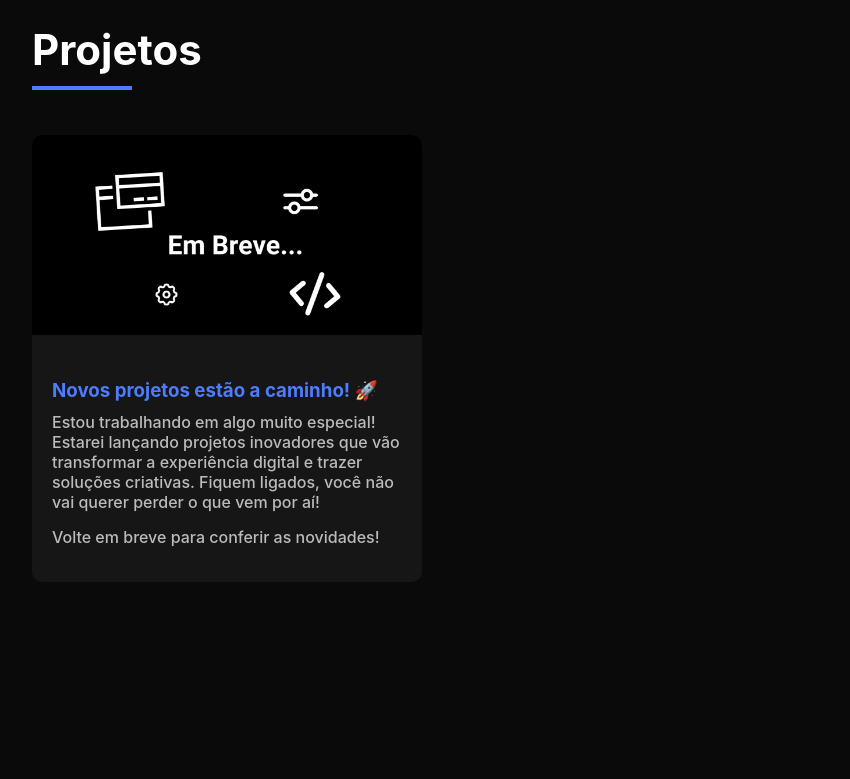
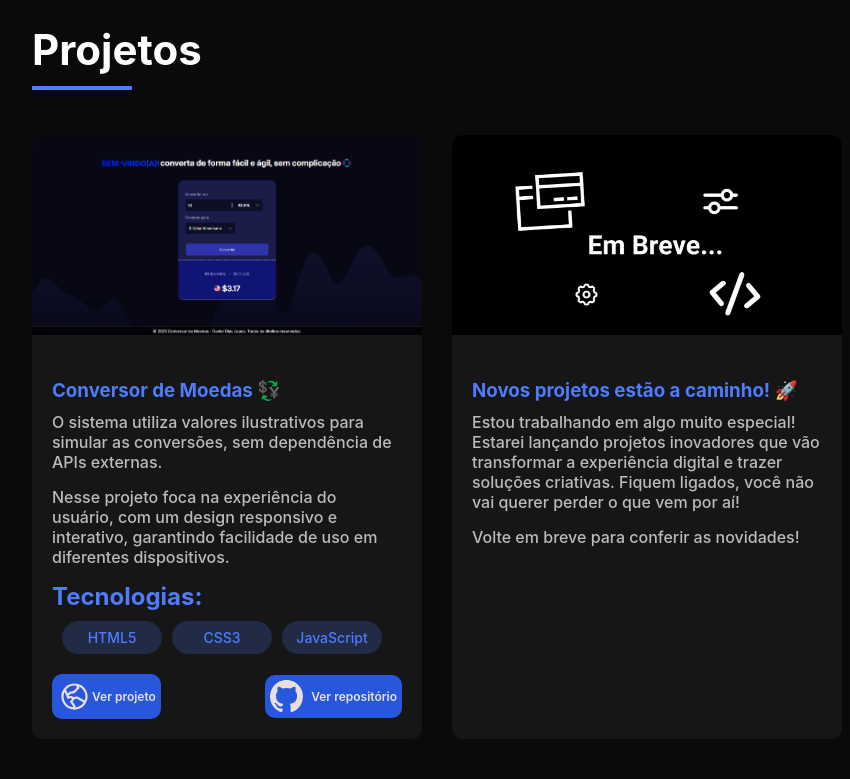
Before and after one commit to leinadd18/Portfolio, a plain HTML site: page index.html in a window 1280 px wide. Shown: the part 840-1619 px from the top of the page, without its empty margins (18-868 px from the left). Drawn offline with Linux system fonts and the light colour scheme.

Commit message:
Novo-projeto

```diff
--- a/index.html
+++ b/index.html
@@ -44,13 +44,50 @@
 
         <h2 class="titulo-secao">Projetos</h2>
 
-        <div class="grade-projetos hidden">
+        <div class="grade-projetos">
 
-            <div class="card-projeto efeito-cursor-card">
+            <div class="card-projeto efeito-cursor-card projeto-oculto">
+                <img class="img-projeto" src="img/conversor.png" alt="imagem-projeto">
+                <div class="info-projeto">
+                    <h3>Conversor de Moedas 💱</h3>
+                    <p>O sistema utiliza valores ilustrativos para simular as conversões, sem dependência de APIs
+                        externas.</p>
+                    <p>Nesse projeto foca na experiência do usuário, com um design responsivo e interativo, garantindo
+                        facilidade de uso em diferentes dispositivos.</p>
+                    <h2>Tecnologias:</h2>
+                    <div class="caixa">
+                        <span class="tag-habilidades">HTML5</span>
+                        <span class="tag-habilidades">CSS3</span>
+                        <span class="tag-habilidades">JavaScript</span>
+                    </div>
+                    <div class="links-projeto">
+                        <a href="https://conversorcoin.vercel.app" target="_blank">
+                            <svg width="35px" viewBox="0 0 24 24" fill="none" xmlns="http://www.w3.org/2000/svg">
+                                <path fill-rule="evenodd" clip-rule="evenodd"
+                                    d="M6.15407 7.30116C7.52877 5.59304 9.63674 4.5 12 4.5C12.365 4.5 12.7238 4.52607 13.0748 4.57644L13.7126 5.85192L11.2716 8.2929L8.6466 8.6679L7.36009 9.95441L6.15407 7.30116ZM5.2011 8.82954C4.75126 9.79256 4.5 10.8669 4.5 12C4.5 15.6945 7.17133 18.7651 10.6878 19.3856L11.0989 18.7195L8.8147 15.547L10.3741 13.5256L9.63268 13.1549L6.94027 13.6036L6.41366 11.4972L5.2011 8.82954ZM7.95559 11.4802L8.05962 11.8964L9.86722 11.5951L11.3726 12.3478L14.0824 11.9714L18.9544 14.8135C19.3063 13.9447 19.5 12.995 19.5 12C19.5 8.93729 17.6642 6.30336 15.033 5.13856L15.5377 6.1481L11.9787 9.70711L9.35371 10.0821L7.95559 11.4802ZM18.2539 16.1414C16.9774 18.0652 14.8369 19.366 12.3859 19.4902L12.9011 18.6555L10.6853 15.578L12.0853 13.7632L13.7748 13.5286L18.2539 16.1414ZM12 3C7.02944 3 3 7.02944 3 12C3 16.9706 7.02944 21 12 21C16.9706 21 21 16.9706 21 12C21 7.02944 16.9706 3 12 3Z"
+                                    fill="#e8dede"></path>
+                            </svg>Ver projeto</a>
+                            <a href="https://github.com/leinadd18/Conversor-de-moedas" style="display: flex; gap: 8px;" target="_blank">
+                                <svg xmlns="http://www.w3.org/2000/svg" width="33px" fill="currentColor"
+                                    class="bi bi-github" viewBox="0 0 16 16">
+                                    <path
+                                        d="M8 0C3.58 0 0 3.58 0 8c0 3.54 2.29 6.53 5.47 7.59.4.07.55-.17.55-.38 0-.19-.01-.82-.01-1.49-2.01.37-2.53-.49-2.69-.94-.09-.23-.48-.94-.82-1.13-.28-.15-.68-.52-.01-.53.63-.01 1.08.58 1.23.82.72 1.21 1.87.87 2.33.66.07-.52.28-.87.51-1.07-1.78-.2-3.64-.89-3.64-3.95 0-.87.31-1.59.82-2.15-.08-.2-.36-1.02.08-2.12 0 0 .67-.21 2.2.82.64-.18 1.32-.27 2-.27s1.36.09 2 .27c1.53-1.04 2.2-.82 2.2-.82.44 1.1.16 1.92.08 2.12.51.56.82 1.27.82 2.15 0 3.07-1.87 3.75-3.65 3.95.29.25.54.73.54 1.48 0 1.07-.01 1.93-.01 2.2 0 .21.15.46.55.38A8.01 8.01 0 0 0 16 8c0-4.42-3.58-8-8-8">
+                                    </path>
+                                </svg>
+                                Ver repositório
+                            </a>
+
+                    </div>
+                </div>
+            </div>
+
+            <div class="card-projeto efeito-cursor-card projeto-oculto">
                 <img class="img-projeto" src="img/Em Breve.png" alt="imagem-projeto">
                 <div class="info-projeto">
                     <h3>Novos projetos estão a caminho! 🚀</h3>
-                    <p>Estou trabalhando em algo muito especial! Estarei lançando projetos inovadores que vão transformar a experiência digital e trazer soluções criativas. Fiquem ligados, você não vai querer perder o que vem por aí!</p>
+                    <p>Estou trabalhando em algo muito especial! Estarei lançando projetos inovadores que vão
+                        transformar a experiência digital e trazer soluções criativas. Fiquem ligados, você não vai
+                        querer perder o que vem por aí!</p>
                     <p>Volte em breve para conferir as novidades!</p>
                     <a href="#"></a>
                 </div>
@@ -67,13 +104,18 @@
 
             <div class="conteudo-sobre">
                 <h2>Desenvolvedor com paixão por criar soluções digitais</h2>
-            <p>Sou desenvolvedor com foco em criar soluções práticas e eficientes que resolvem problemas reais. Para mim, o desenvolvimento vai além de escrever código; trata-se de entender profundamente as necessidades dos usuários e entregar resultados que realmente impactem suas vidas de forma positiva.</p>
-            <p>Estou em constante aprendizado, explorando novas tecnologias e metodologias para garantir que meus projetos sejam inovadores e atendam às expectativas. Meu objetivo é criar soluções que não apenas funcionem, mas que proporcionem uma experiência excepcional aos usuários.</p>
+                <p>Sou desenvolvedor com foco em criar soluções práticas e eficientes que resolvem problemas reais. Para
+                    mim, o desenvolvimento vai além de escrever código; trata-se de entender profundamente as
+                    necessidades dos usuários e entregar resultados que realmente impactem suas vidas de forma positiva.
+                </p>
+                <p>Estou em constante aprendizado, explorando novas tecnologias e metodologias para garantir que meus
+                    projetos sejam inovadores e atendam às expectativas. Meu objetivo é criar soluções que não apenas
+                    funcionem, mas que proporcionem uma experiência excepcional aos usuários.</p>
 
 
                 <div class="habilidades">
                     <span class="tag-habilidades">HTML5</span>
-                <span class="tag-habilidades">CSS</span>
+                    <span class="tag-habilidades">CSS3</span>
                     <span class="tag-habilidades">JavaScript</span>
                     <span class="tag-habilidades">React</span>
                     <span class="tag-habilidades">Node.js</span>
@@ -90,22 +132,32 @@
         <h2 class="titulo-secao">Contato</h2>
         <div class="botoes-contatos hidden">
             <a href="mailto:dan.dias1808@gmail.com" target="_blank" class="botao-contato email efeito-cursor">
-                <svg xmlns="http://www.w3.org/2000/svg" width="30" fill="currentColor" class="bi bi-envelope-fill" viewBox="0 0 16 16">
-                    <path d="M.05 3.555A2 2 0 0 1 2 2h12a2 2 0 0 1 1.95 1.555L8 8.414zM0 4.697v7.104l5.803-3.558zM6.761 8.83l-6.57 4.027A2 2 0 0 0 2 14h12a2 2 0 0 0 1.808-1.144l-6.57-4.027L8 9.586zm3.436-.586L16 11.801V4.697z"></path>
+                <svg xmlns="http://www.w3.org/2000/svg" width="30" fill="currentColor" class="bi bi-envelope-fill"
+                    viewBox="0 0 16 16">
+                    <path
+                        d="M.05 3.555A2 2 0 0 1 2 2h12a2 2 0 0 1 1.95 1.555L8 8.414zM0 4.697v7.104l5.803-3.558zM6.761 8.83l-6.57 4.027A2 2 0 0 0 2 14h12a2 2 0 0 0 1.808-1.144l-6.57-4.027L8 9.586zm3.436-.586L16 11.801V4.697z">
+                    </path>
                 </svg>
                 <span>Email</span>
             </a>
 
-            <a href="https://www.linkedin.com/in/danieldiasl" target="_blank" class="botao-contato linkedin efeito-cursor">
-                <svg xmlns="http://www.w3.org/2000/svg" width="30" fill="currentColor" class="bi bi-linkedin" viewBox="0 0 16 16">
-                    <path d="M0 1.146C0 .513.526 0 1.175 0h13.65C15.474 0 16 .513 16 1.146v13.708c0 .633-.526 1.146-1.175 1.146H1.175C.526 16 0 15.487 0 14.854zm4.943 12.248V6.169H2.542v7.225zm-1.2-8.212c.837 0 1.358-.554 1.358-1.248-.015-.709-.52-1.248-1.342-1.248S2.4 3.226 2.4 3.934c0 .694.521 1.248 1.327 1.248zm4.908 8.212V9.359c0-.216.016-.432.08-.586.173-.431.568-.878 1.232-.878.869 0 1.216.662 1.216 1.634v3.865h2.401V9.25c0-2.22-1.184-3.252-2.764-3.252-1.274 0-1.845.7-2.165 1.193v.025h-.016l.016-.025V6.169h-2.4c.03.678 0 7.225 0 7.225z"></path>
+            <a href="https://www.linkedin.com/in/danieldiasl" target="_blank"
+                class="botao-contato linkedin efeito-cursor">
+                <svg xmlns="http://www.w3.org/2000/svg" width="30" fill="currentColor" class="bi bi-linkedin"
+                    viewBox="0 0 16 16">
+                    <path
+                        d="M0 1.146C0 .513.526 0 1.175 0h13.65C15.474 0 16 .513 16 1.146v13.708c0 .633-.526 1.146-1.175 1.146H1.175C.526 16 0 15.487 0 14.854zm4.943 12.248V6.169H2.542v7.225zm-1.2-8.212c.837 0 1.358-.554 1.358-1.248-.015-.709-.52-1.248-1.342-1.248S2.4 3.226 2.4 3.934c0 .694.521 1.248 1.327 1.248zm4.908 8.212V9.359c0-.216.016-.432.08-.586.173-.431.568-.878 1.232-.878.869 0 1.216.662 1.216 1.634v3.865h2.401V9.25c0-2.22-1.184-3.252-2.764-3.252-1.274 0-1.845.7-2.165 1.193v.025h-.016l.016-.025V6.169h-2.4c.03.678 0 7.225 0 7.225z">
+                    </path>
                 </svg>
                 <span>Linkedin</span>
             </a>
 
             <a href="https://github.com/leinadd18" target="_blank" class="botao-contato github efeito-cursor">
-                <svg xmlns="http://www.w3.org/2000/svg" width="30" fill="currentColor" class="bi bi-github" viewBox="0 0 16 16">
-                    <path d="M8 0C3.58 0 0 3.58 0 8c0 3.54 2.29 6.53 5.47 7.59.4.07.55-.17.55-.38 0-.19-.01-.82-.01-1.49-2.01.37-2.53-.49-2.69-.94-.09-.23-.48-.94-.82-1.13-.28-.15-.68-.52-.01-.53.63-.01 1.08.58 1.23.82.72 1.21 1.87.87 2.33.66.07-.52.28-.87.51-1.07-1.78-.2-3.64-.89-3.64-3.95 0-.87.31-1.59.82-2.15-.08-.2-.36-1.02.08-2.12 0 0 .67-.21 2.2.82.64-.18 1.32-.27 2-.27s1.36.09 2 .27c1.53-1.04 2.2-.82 2.2-.82.44 1.1.16 1.92.08 2.12.51.56.82 1.27.82 2.15 0 3.07-1.87 3.75-3.65 3.95.29.25.54.73.54 1.48 0 1.07-.01 1.93-.01 2.2 0 .21.15.46.55.38A8.01 8.01 0 0 0 16 8c0-4.42-3.58-8-8-8"></path>
+                <svg xmlns="http://www.w3.org/2000/svg" width="30" fill="currentColor" class="bi bi-github"
+                    viewBox="0 0 16 16">
+                    <path
+                        d="M8 0C3.58 0 0 3.58 0 8c0 3.54 2.29 6.53 5.47 7.59.4.07.55-.17.55-.38 0-.19-.01-.82-.01-1.49-2.01.37-2.53-.49-2.69-.94-.09-.23-.48-.94-.82-1.13-.28-.15-.68-.52-.01-.53.63-.01 1.08.58 1.23.82.72 1.21 1.87.87 2.33.66.07-.52.28-.87.51-1.07-1.78-.2-3.64-.89-3.64-3.95 0-.87.31-1.59.82-2.15-.08-.2-.36-1.02.08-2.12 0 0 .67-.21 2.2.82.64-.18 1.32-.27 2-.27s1.36.09 2 .27c1.53-1.04 2.2-.82 2.2-.82.44 1.1.16 1.92.08 2.12.51.56.82 1.27.82 2.15 0 3.07-1.87 3.75-3.65 3.95.29.25.54.73.54 1.48 0 1.07-.01 1.93-.01 2.2 0 .21.15.46.55.38A8.01 8.01 0 0 0 16 8c0-4.42-3.58-8-8-8">
+                    </path>
                 </svg>
                 <span>GitHub</span>
             </a>
@@ -120,4 +172,5 @@
 
 </body>
 <script src="script.js"></script>
+
 </html>
--- a/script.js
+++ b/script.js
@@ -48,3 +48,20 @@
  })
 
  element.forEach((secao) =>  olha2.observe(secao));
+
+ // Seleciona todos os projetos ocultos
+const projetosOcultos = document.querySelectorAll('.projeto-oculto');
+
+const observerProjetos = new IntersectionObserver((entries) => {
+    entries.forEach((entry, index) => {
+        if (entry.isIntersecting) {
+            setTimeout(() => {
+                entry.target.classList.add('projeto-visivel');
+            }, index * 300); // Atraso progressivo (300ms por projeto)
+        }else {
+            entry.target.classList.remove('projeto-visivel');
+        }
+    });
+}, { threshold: 0.2 });
+
+projetosOcultos.forEach((projeto) => observerProjetos.observe(projeto));
--- a/styles.css
+++ b/styles.css
@@ -161,11 +161,6 @@ ul a:hover {
     overflow: hidden;
 }
 
-.card-projeto a {
-    color: #4d7cfe;
-    text-decoration: none;
-}
-
 .info-projeto {
     padding: 20px;
 
@@ -179,6 +174,51 @@ ul a:hover {
     color: #bbb;
     margin-bottom: 15px;
     text-align: left;
+}
+
+.caixa {
+    display: flex;
+    position: relative;
+    top: 10px;
+    justify-content: center;
+}
+
+.info-projeto span {
+    display: flex;
+    flex-direction: row;
+    align-items: center;
+    justify-content: center;
+    width: 100px;
+}
+
+.links-projeto {
+    display: flex;
+    justify-content: space-between;
+    align-items: center;
+    margin-top: 20px;
+}
+
+.links-projeto a {
+    background-color: #2657dd;
+    color: #e8dede;
+    text-decoration: none;
+    padding: 5px;
+    border-radius: 10px;
+    font-size: 12px;
+    cursor: pointer;
+    display: flex;
+    align-items: center;
+    font-weight: 600;
+    transition: all .1s ease-out;
+}
+
+.links-projeto a:hover {
+   opacity: .7;
+   background-color: #0c3fce;
+}
+
+.links-projeto a:active {
+    transform: scale(0.85);
 }
 
 .info-projeto {
@@ -390,6 +430,18 @@ footer {
     transition: all 2s;
 }
 
+.projeto-oculto {
+    opacity: 0;
+    transform: translateY(20px);
+    transition: opacity 0.8s ease-out, transform 0.8s ease-out;
+}
+
+.projeto-visivel {
+    opacity: 1;
+    transform: translateY(0);
+}
+
+
 @media (max-width: 768px) {
     header {
         padding: 20px;
@@ -428,8 +480,20 @@ footer {
         margin-bottom: 17px;
     }
 
+    .links-projeto a {
+        text-decoration: none;
+        padding: 7px;
+        border-radius: 13px;
+        font-size: 13px;
+        cursor: pointer;
+        display: flex;
+        align-items: center;
+        font-weight: 600;
+    }
+
+
     .img-sobre {
-        height: 370px;
+        height: 380px;
     }
 
     .conteudo-sobre h2 {
@@ -447,12 +511,11 @@ footer {
 
     .botoes-contatos {
         width: 395px;
-        position: relative;
-        right: 15px;
     }
 
     footer {
         padding: 18px 5%;
         font-size: 14px;
     }
+
 }
```
Also changed, not shown: img/conversor.png (added). Lines whose indentation alone changed are shown as unchanged.
